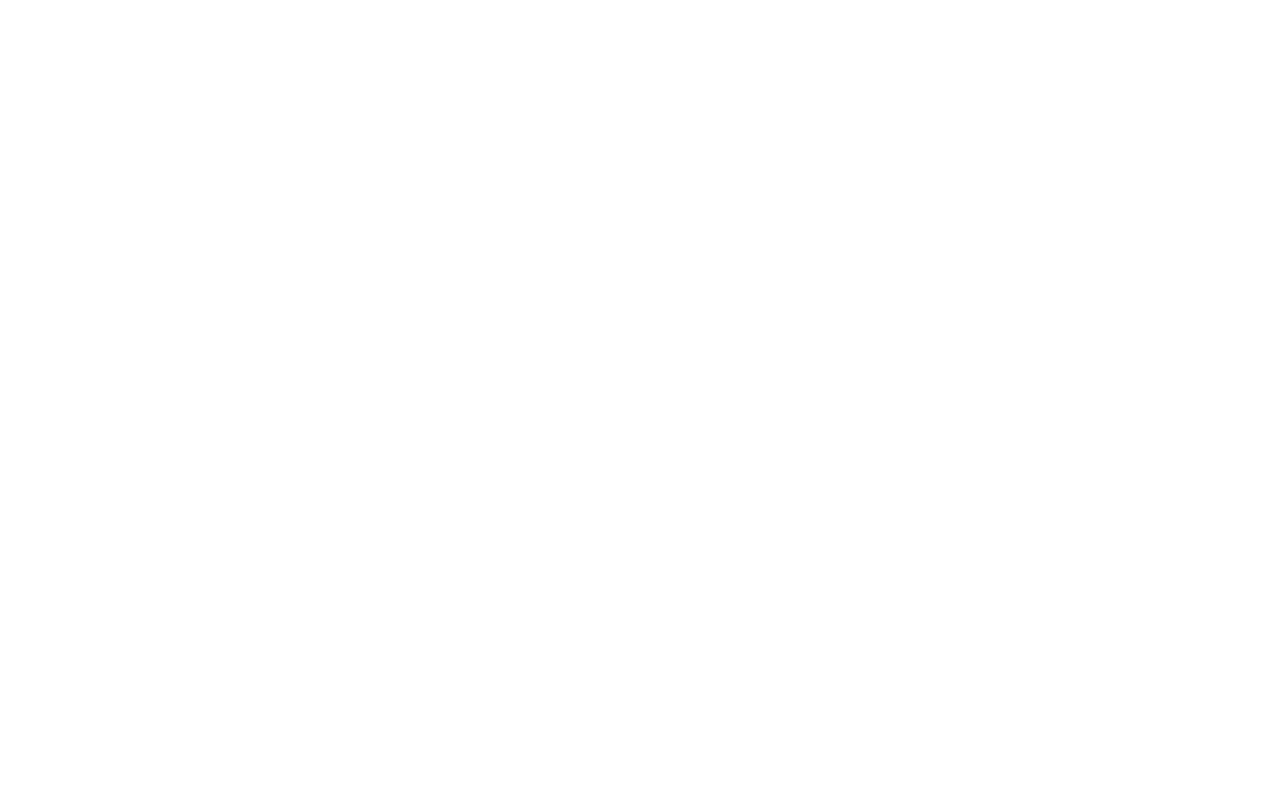
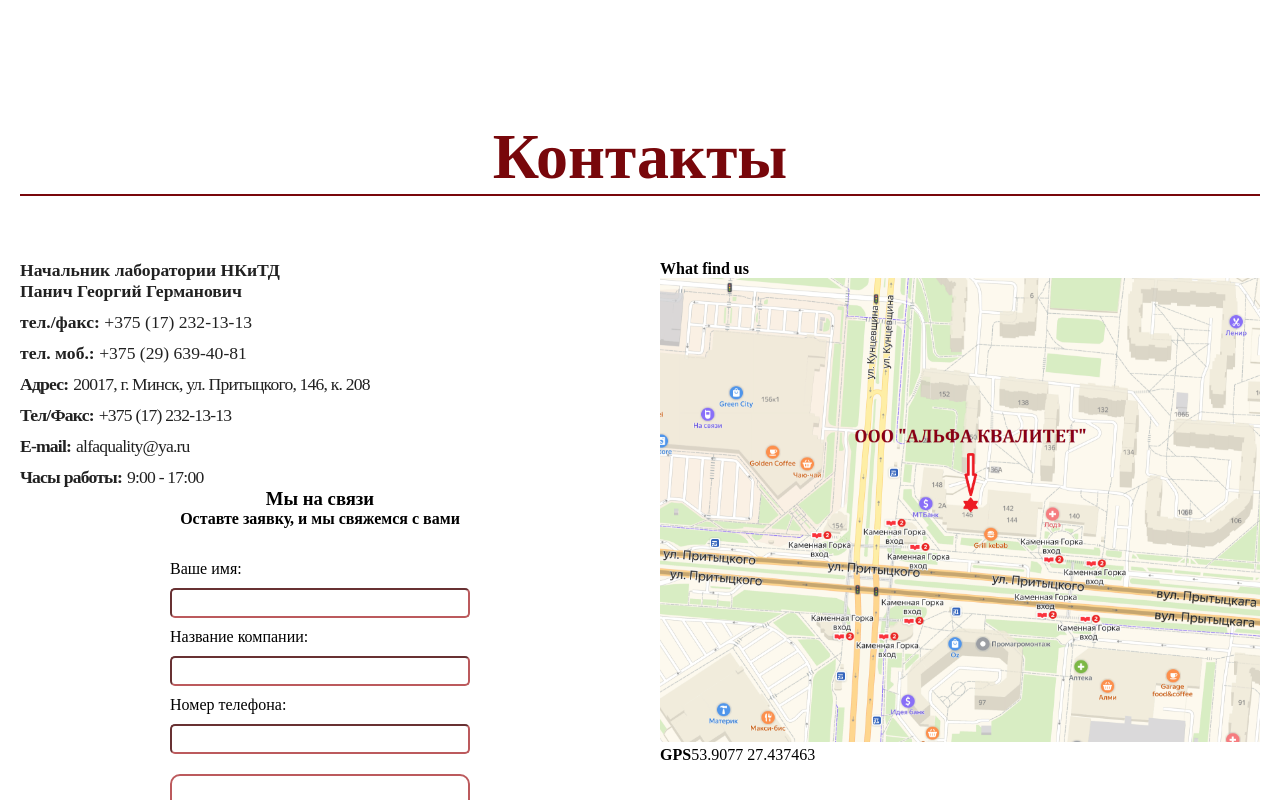
Before and after one commit to samolazoff/AQ-ts, a React (Create React App) app in the folder client/: page /contacts in a window 1280 px wide. Before the commit this address had no page. Shown: the part 260-1060 px from the top of the page. Before the commit the page ends 800 px from the top, so only its background shows below. Built offline with nearby package versions, Linux system fonts and the light colour scheme.

Commit message:
Add page contacts

```diff
--- a/client/src/App.tsx
+++ b/client/src/App.tsx
@@ -3,6 +3,7 @@ import {Routes, Route} from 'react-router-dom';
 import Layout from './pages/Layout/Layout';
 import Main from './pages/Main/Main';
 import News from './pages/News/News';
+import ContactsPage from './pages/Contacts/ContactsPage';
 
 import './App.sass';
 
@@ -13,6 +14,7 @@ function App() {
         <Route path = '/' element = {<Layout/>} >
             <Route index element= {<Main/>}></Route>
             <Route path = '/news' element = {<News/>}></Route>
+            <Route path = '/contacts' element = {<ContactsPage/>}></Route>
         </Route>
     </Routes>
   );
--- a/client/src/components/MainContacts/MainContacts.tsx
+++ b/client/src/components/MainContacts/MainContacts.tsx
@@ -8,6 +8,17 @@ const MainContacts = () => {
     return (
         <>
             <ul className='app-contacts-main'>
+                <div className="app-contacts-main-boss">
+                        <span className="txt_bold">{bossConatacts[0]}</span>
+                        <span>
+                            <span className="txt_bold">{bossConatacts[1][0]}</span>
+                            <span>{bossConatacts[1][1]}</span>
+                        </span>
+                        <span>
+                            <span className="txt_bold">{bossConatacts[2][0]}</span>
+                            <span>{bossConatacts[2][1]}</span>
+                        </span>
+                </div>
                 {
                     mainContacts.map((elem, index) => {
                         return (
@@ -18,17 +29,6 @@ const MainContacts = () => {
                         )
                     })
                 }
-                <div className="app-contacts-main-boss">
-                    <span className="txt_bold">{bossConatacts[0]}</span>
-                    <span>
-                        <span className="txt_bold">{bossConatacts[1][0]}</span>
-                        <span>{bossConatacts[1][1]}</span>
-                    </span>
-                    <span>
-                        <span className="txt_bold">{bossConatacts[2][0]}</span>
-                        <span>{bossConatacts[2][1]}</span>
-                    </span>
-                </div>
             </ul>
         </>
     );
--- /dev/null
+++ b/client/src/pages/Contacts/ContactsPage.sass
@@ -0,0 +1,13 @@
+@import ../../styles/samolazoff
+@import ../../styles/var
+
+.app-contacts
+    .title-page
+        width: 100%
+    &-content
+        @include  flex(row, space-between, flex-start)
+        flex-wrap: wrap
+        &-box
+            max-width: 600px
+        &__img
+            width: 600px
--- /dev/null
+++ b/client/src/pages/Contacts/ContactsPage.tsx
@@ -0,0 +1,31 @@
+import './ContactsPage.sass';
+
+import MainContacts from '../../components/MainContacts/MainContacts';
+import FormContacts from '../../components/FormContacts/FormContacts';
+
+import imgAdres from '../../public/img/contacts/adres.png';
+
+const ContactsPage = () => {
+    return (
+        <section className='container app-contacts'>
+            <h2 className="title-page">Контакты</h2>
+            <div className="app-contacts-content">
+                <div className="app-contacts-content-box">
+                    <MainContacts></MainContacts>
+                    <FormContacts></FormContacts>
+                </div>
+                <div className="app-contacts-content-box">
+                    <span className="txt_bold">What find us</span>
+                    <img src={imgAdres} alt="" className="app-contacts-content__img" />
+                    <p>
+                        <span className="txt_bold">GPS</span>
+                        <span>53.9077 27.437463</span>
+                    </p>
+                </div>
+            </div>
+
+        </section>
+    );
+};
+
+export default ContactsPage;
```
Also changed, not shown: client/src/public/img/contacts/adres.png (added).
